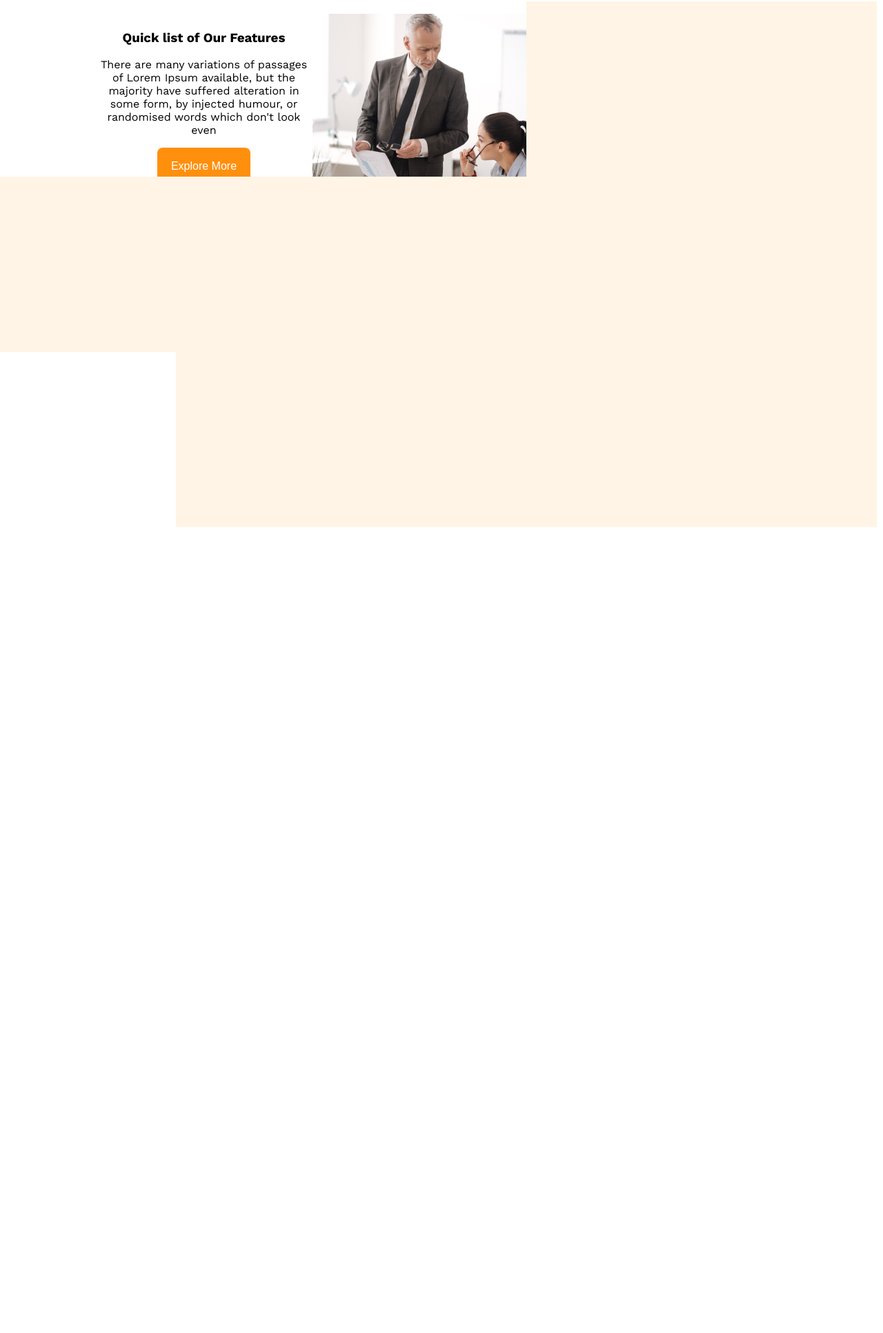
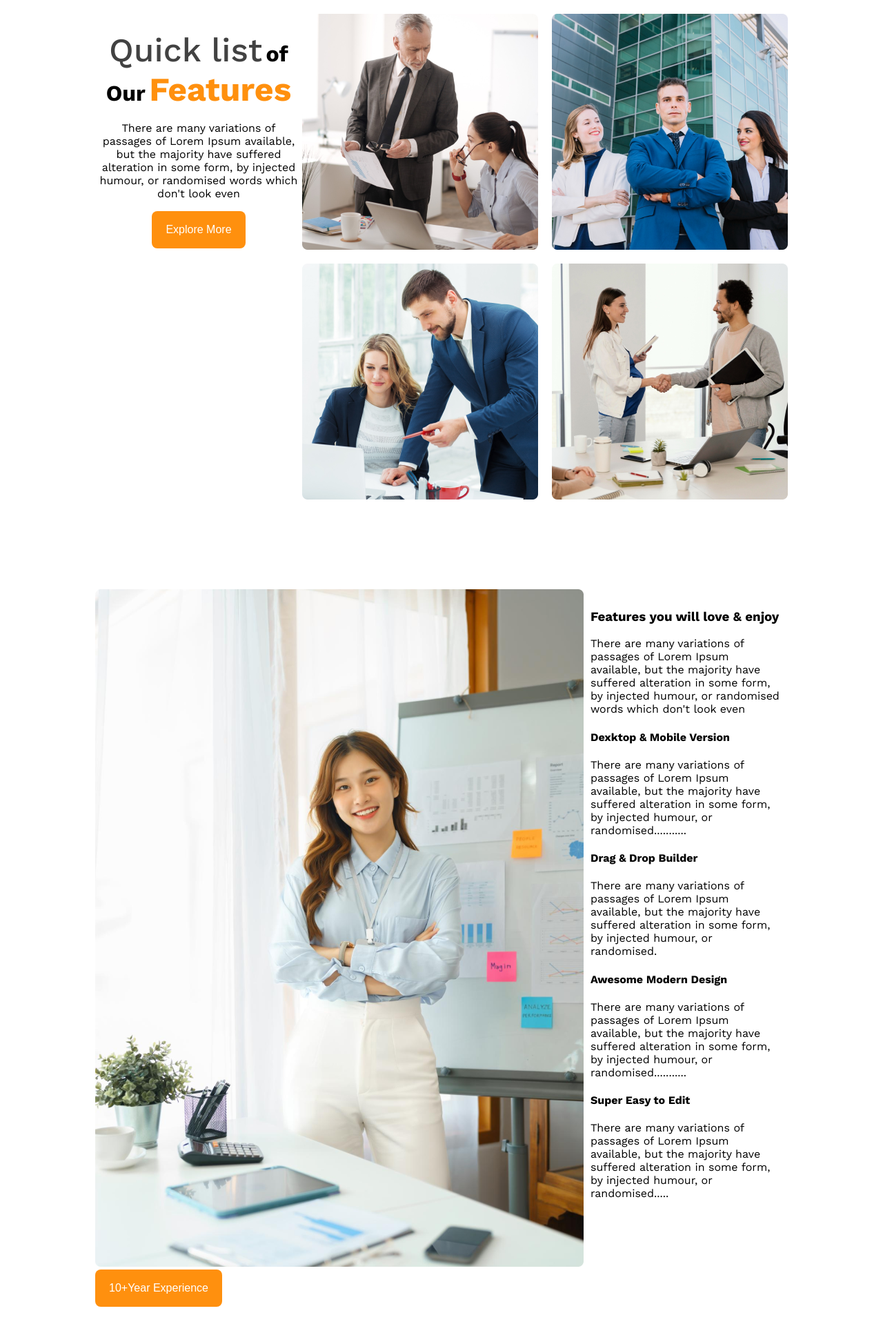
Before and after one commit to runa-hub/my-2nd-architect-repo, a plain HTML site: page index.html in a window 1280 px wide. Shown: the part 1269-3201 px from the top of the page at 69% size. Before the commit the page ends 2108 px from the top, so only its background shows below. Drawn offline with nearby package versions, Linux system fonts and the light colour scheme.

Commit message:
added a architecture image

```diff
--- a/index.html
+++ b/index.html
@@ -32,9 +32,9 @@ Group of Architects
 
     </header>
     <main>
-        <section class="team-features display display-flex">
+        <section class="team-features  display-flex">
             <div class="features-discription">
-                <h3 class="features-title">Quick list of Our Features</h3>
+                <h3 class="features-title"><span class="quick-list text-gray">Quick list</span> <span class="ours">of Our</span> <span class="features">Features</span></h3>
                 <p class="features-pera">There are many variations of passages of Lorem Ipsum available, but the majority have suffered alteration in some form, by injected humour, or randomised words which don't look even
 
                 </p>
@@ -49,6 +49,42 @@ Group of Architects
 
             </div>
         </section>
+        <section class="features-summary display-flex">
+            <div class="img-show">
+                <img src="images/architect.png" alt="standing a architec female">
+                <button class="btn-primary">10+Year
+            Experience</button>
+
+            </div>
+            <div class="features-design">
+                    <div >
+                <div class="design-class"><h3 class="design-title">Features you will love & enjoy</h3>
+                <p class="design-description">There are many variations of passages of Lorem Ipsum available, but the majority have suffered alteration in some form, by injected humour, or randomised words which don't look even</p>
+
+                </div>
+                    <div >
+               <div>
+                <h4 class="summary">Dexktop & Mobile Version</h4>
+                <p>There are many variations of passages of Lorem Ipsum available, but the majority have suffered alteration in some form, by injected humour, or randomised...........</p>
+               </div>
+               <div>
+                <h4 class="summary">Drag & Drop Builder</h4>
+                <p>There are many variations of passages of Lorem Ipsum available, but the majority have suffered alteration in some form, by injected humour, or randomised.</p>
+               </div>
+               <div>
+                <h4 class="summary" >Awesome Modern Design</h4>
+                <p>There are many variations of passages of Lorem Ipsum available, but the majority have suffered alteration in some form, by injected humour, or randomised...........</p>
+               </div>
+               <div>
+                <h4 class="summary">Super Easy to Edit</h4>
+                <p>There are many variations of passages of Lorem Ipsum available, but the majority have suffered alteration in some form, by injected humour, or randomised.....</p>
+               </div>
+
+                </div>
+
+
+            </div>
+        </section>
 
     </main>
     <footer>
--- a/styles/arcitect.css
+++ b/styles/arcitect.css
@@ -91,8 +91,39 @@
   text-align: center;
   padding: 5px;
 }
+.quick-list{
+  font-weight: 500;
+  font-size: 3rem;
+}
+.ours{
+  font-weight: bold;
+  font-size: 2rem;
+}
+.features{
+  font-weight: bold;
+  font-size: 3rem;
+  color: #FF900E;
+}
 .image-list{
   display: grid;
   grid-template-columns: repeat(2,1fr);
-  gap: 5px;
+  gap: 20px;
 }
+@media screen and (max-width:576px) {
+
+  .team-features{
+    flex-direction: column;
+  }
+  .image-list{
+    grid-template-columns: repeat(1, 1fr);
+  }
+}
+/* design summary style*/
+.features-summary{
+  margin: 80px 130px;
+}
+.features-design{
+  display: grid;
+  grid-template-rows: repeat(1,1fr);
+  padding: 10px;
+}
```
